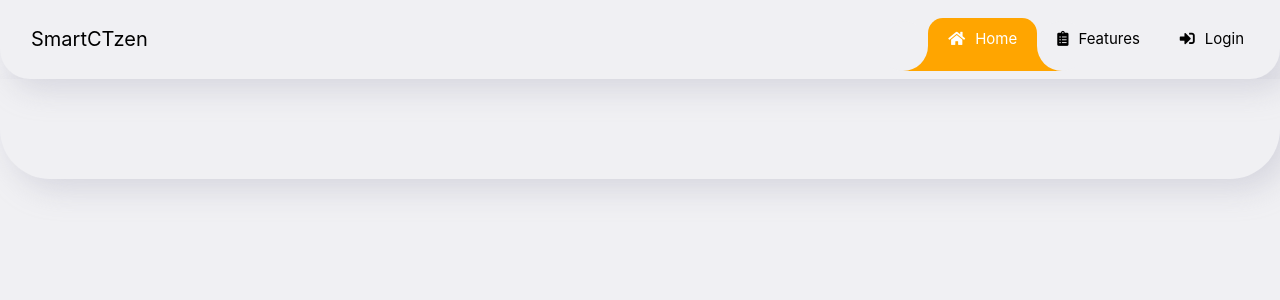
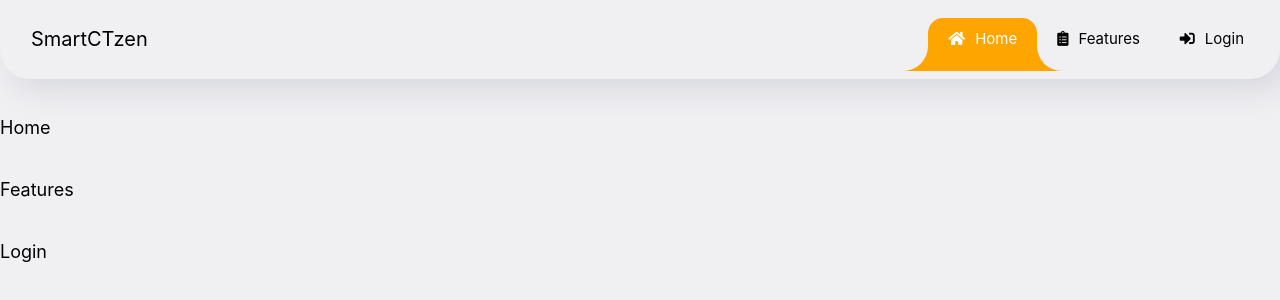
Before and after one commit to pastrana-karl/SmartCTzen, a React (Create React App) app in the folder client/: page /admin-profile in a window 1280 px wide. Shown: the top 300 px of the page. Built offline with nearby package versions, Linux system fonts and the light colour scheme.

Commit message:
Fixing the navbar for ADMIN

```diff
--- a/client/src/components/AllAdmin/Administrator/AdminLayout/AdminLayout.js
+++ b/client/src/components/AllAdmin/Administrator/AdminLayout/AdminLayout.js
@@ -1,10 +1,18 @@
 import React from 'react';
 
 import Toolbar from '../../../Navigation/Toolbar/Toolbar';
+import NavigationItems from '../../../UI/NavigationItems/NavigationItems';
+import NavigationItem from '../../../Navigation/NavigationItems/NavigationItem/NavigationItem';
 
 const AdminLayout = () => (
     <React.Fragment>
-        <Toolbar />
+        <Toolbar>
+            <NavigationItems>
+                <NavigationItem link="/" exact>Home</NavigationItem>
+                <NavigationItem link="/smartctzens-features">Features</NavigationItem>
+                <NavigationItem link="/smartctzens-login">Login</NavigationItem>
+            </NavigationItems>
+        </Toolbar>
     </React.Fragment>
 );
 
--- a/client/src/components/Navigation/Toolbar/Toolbar.module.css
+++ b/client/src/components/Navigation/Toolbar/Toolbar.module.css
@@ -1,4 +1,4 @@
-.Toolbar {
+/* .Toolbar {
     height: 100px;
     width: 100%;
     top: 0;
@@ -8,7 +8,7 @@
     justify-content: space-around;
     flex-direction: column;
     align-items: center;
-    /* padding: 0px 20px; */
+    padding: 0px 20px;
     box-sizing: border-box;
     z-index: 90;
     box-shadow: 10px 10px 30px rgba(174, 174, 192, 0.4);
@@ -23,4 +23,4 @@
     .DesktopOnly {
         display: none;
     }
-}
+} */
--- /dev/null
+++ b/client/src/components/UI/NavigationItems/NavigationItem/NavigationItem.js
@@ -0,0 +1,15 @@
+import React from 'react';
+import { NavLink } from 'react-router-dom';
+
+import classes from './NavigationItem.module.css';
+
+const NavigationItem = (props) => (
+        <li className={classes.NavigationItem}>
+            <NavLink
+                to={props.link}
+                exact={props.exact}
+                activeClassName={classes.active}>{props.children}</NavLink>
+        </li>
+);
+
+export default NavigationItem;
--- /dev/null
+++ b/client/src/components/UI/NavigationItems/NavigationItem/NavigationItem.module.css
@@ -0,0 +1,42 @@
+/* .NavigationItem {
+    margin: 10px 0;
+    box-sizing: border-box;
+    display: block;
+    width: 100%;
+} */
+
+/* .NavigationItem a {
+    color: black;
+    text-decoration: none;
+    box-sizing: border-box;
+    display: block;
+    font-size: 18px;
+    align-items: center;
+    text-align: center;
+} */
+/* .NavigationItem a:hover,
+.NavigationItem a:active,
+.NavigationItem a.active {
+    color: orangered;
+} */
+
+/* @media (min-width: 500px) {
+    .NavigationItem {
+        margin: 0;
+        display: flex;
+        height: 100%;
+        width: 100%;
+    }
+
+    .NavigationItem a {
+        color: black;
+        height:  100%;
+        padding-top: 35px;
+        font-size: 18px;
+    }
+    .NavigationItem a:hover,
+    .NavigationItem a:active,
+    .NavigationItem a.active {
+        color: orangered;
+    }
+} */
--- /dev/null
+++ b/client/src/components/UI/NavigationItems/NavigationItems.js
@@ -0,0 +1,10 @@
+import React from 'react';
+
+import NavigationItem from './NavigationItem/NavigationItem';
+import classes from './NavigationItems.module.css';
+
+const NavigationItems = ( props ) => (
+    <ul className={classes.NavigationItems}>{props.children}</ul>
+);
+
+export default NavigationItems;
--- /dev/null
+++ b/client/src/components/UI/NavigationItems/NavigationItems.module.css
@@ -0,0 +1,20 @@
+/* .NavigationItems {
+    margin: 0;
+    list-style: none;
+    display: flex;
+    flex-flow: column;
+    align-items: center;
+    height: 100%;
+} */
+
+/* @media (min-width: 500px) {
+    .NavigationItems {
+        margin: 0px 50px 0px 50px;
+        width: 100%;
+        display: flex;
+        flex-wrap: wrap;
+        flex-direction: row;
+        justify-content: space-around;
+        align-items: stretch;
+    }
+} */
--- a/client/src/index.css
+++ b/client/src/index.css
@@ -1,5 +1,5 @@
 body {
-  background-color: #F0F0F3;
+    background-color: #F0F0F3;
     margin: 0;
     font-family: -apple-system, BlinkMacSystemFont, 'Segoe UI', 'Roboto', 'Oxygen',
       'Ubuntu', 'Cantarell', 'Fira Sans', 'Droid Sans', 'Helvetica Neue',
```
Also changed, not shown: 1 other file (tests, documents, lock files or other folders).
